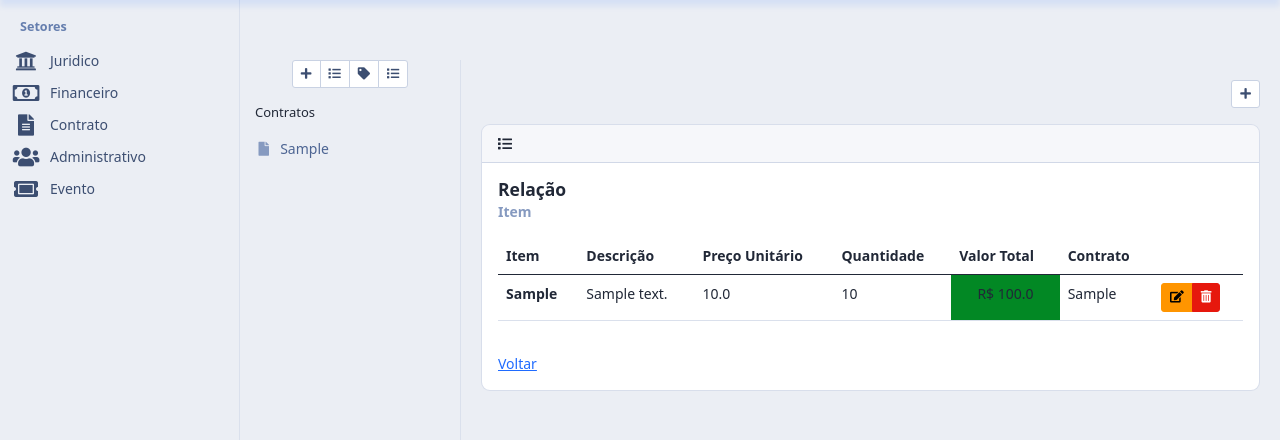
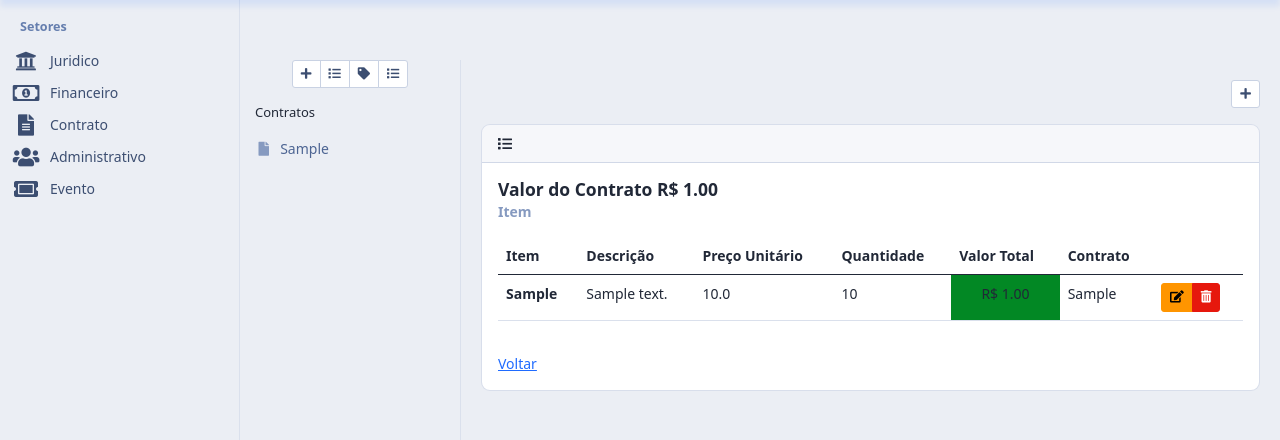
Before and after one commit to dnetochaves/siraf, a Django app: page /juridico/item_contratos/1/ in a window 1280 px wide. Shown: the part 60-500 px from the top of the page. Run offline with Django 3.2, Linux system fonts and the light colour scheme; tables that the repository leaves empty hold one stand-in row (values such as "Sample post"); some libraries are stand-ins or nearby versions.

Commit message:
Add valor do funçao para calcular valor total dos contratos

```diff
--- a/apps/juridico/models.py
+++ b/apps/juridico/models.py
@@ -1,5 +1,6 @@
 from django.db import models
 from django.contrib.auth.models import User
+from django.db.models import Sum
 
 
 class Tipo(models.Model):
@@ -49,5 +50,8 @@ class Item(models.Model):
     def listar_item_id(id):
         return Item.objects.filter(item_contrato=id)
 
+    def valor_contrato(id_contrato):
+        return Item.objects.filter(item_contrato=id_contrato).aggregate(Sum('sum_value'))['sum_value__sum']
+
     def __str__(self):
         return self.item
--- a/apps/juridico/templates/juridico/item_contratos.html
+++ b/apps/juridico/templates/juridico/item_contratos.html
@@ -27,7 +27,7 @@ Notificações
                                 <div class="card">
                                     <div class="card-header"><i class="fa fa-list"></i></div>
                                     <div class="card-body">
-                                        <h5 class="card-title">Relação</h5>
+                                        <h5 class="card-title">Valor do Contrato R$ {{ valor_contrato | floatformat:"2g" }}</h5>
                                         <h6 class="card-subtitle mb-3 text-muted">Item</h6>
                                         <p class="card-text mb-3">
                                             {% include 'partials/plataforma/_message.html' %}
@@ -52,7 +52,7 @@ Notificações
                                                         <td>{{ listar_item_id.unit_price }}</td>
                                                         <td>{{ listar_item_id.amount }}</td>
                                                         <td class="bg-success text-center">
-                                                            {{ listar_item_id.unit_price | soma:listar_item_id.amount }}
+                                                            R$ {{ listar_item_id.sum_value | floatformat:"2g" }}
                                                         </td>
                                                         <td>{{ listar_item_id.item_contrato }}</td>
                                                         <td>
--- a/apps/juridico/views.py
+++ b/apps/juridico/views.py
@@ -24,12 +24,14 @@ def item_contratos(request, id):
     qtd_notificacao = Notificacoes.qtd_notificacoes(request.user.id)
     listar_contratos = Contrato.listar_contratos()
     listar_item_id = Item.listar_item_id(id)
+    valor_contrato = Item.valor_contrato(id)
     return render(request, 'juridico/item_contratos.html',
                   {
                       'notificacoes_menu': notificacoes_menu,
                       'qtd_notificacao': qtd_notificacao,
                       'listar_contratos': listar_contratos,
-                      'listar_item_id': listar_item_id
+                      'listar_item_id': listar_item_id,
+                      'valor_contrato': valor_contrato
                   })
 
 
@@ -39,6 +41,8 @@ def novo_item(request):
     form = ItemForm(request.POST or None)
     if form.is_valid():
         item_contrato = request.POST['item_contrato']
+        formulario = form.save(commit=False)
+        formulario.sum_value = formulario.unit_price * formulario.amount
         form.save()
         messages.success(request, 'Informação salva com sucesso')
         return HttpResponseRedirect("/juridico/item_contratos/" + str(item_contrato) + "/")
@@ -56,6 +60,8 @@ def editar_item(request, id):
     item = get_object_or_404(Item, pk=id)
     form = ItemForm(request.POST or None, instance=item)
     if form.is_valid():
+        formulario = form.save(commit=False)
+        formulario.sum_value = formulario.unit_price * formulario.amount
         form.save()
         # return HttpResponseRedirect("/juridico/item_form.html")
         return render(request, 'juridico/item_form.html', {'form': form})
```
